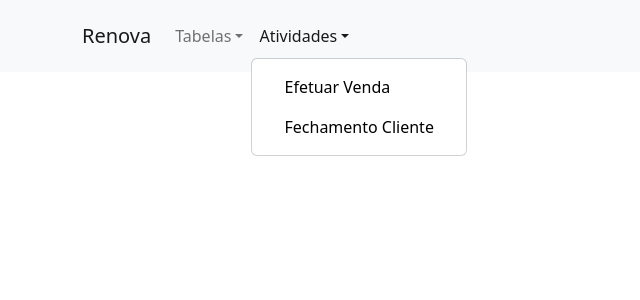
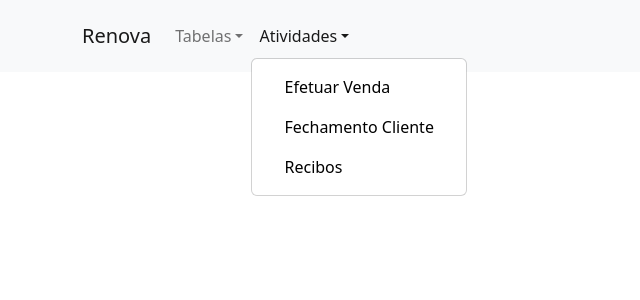
Before and after one commit to gusesba/renova_nextjs, a Next.js app: page / in a window 1280 px wide. Both pictures are taken after a click on the button "Atividades". Shown: the top 300 px of the page, without its empty margins (0-640 px from the left). Built offline with nearby package versions, Linux system fonts and the light colour scheme.

Commit message:
feat: link to receipts page on header

```diff
--- a/components/navigation/header/Header.tsx
+++ b/components/navigation/header/Header.tsx
@@ -54,6 +54,14 @@ const Header: React.FC<IHeader> = ({ pageName }) => {
                 Fechamento Cliente
               </Link>
             </NavDropdown.Item>
+            <NavDropdown.Item>
+              <Link
+                className="no-underline text-black dropdown-item"
+                href="/sells/receipt"
+              >
+                Recibos
+              </Link>
+            </NavDropdown.Item>
           </NavDropdown>
 
           <h2 className="absolute left-[45vw]">{pageName}</h2>
```
